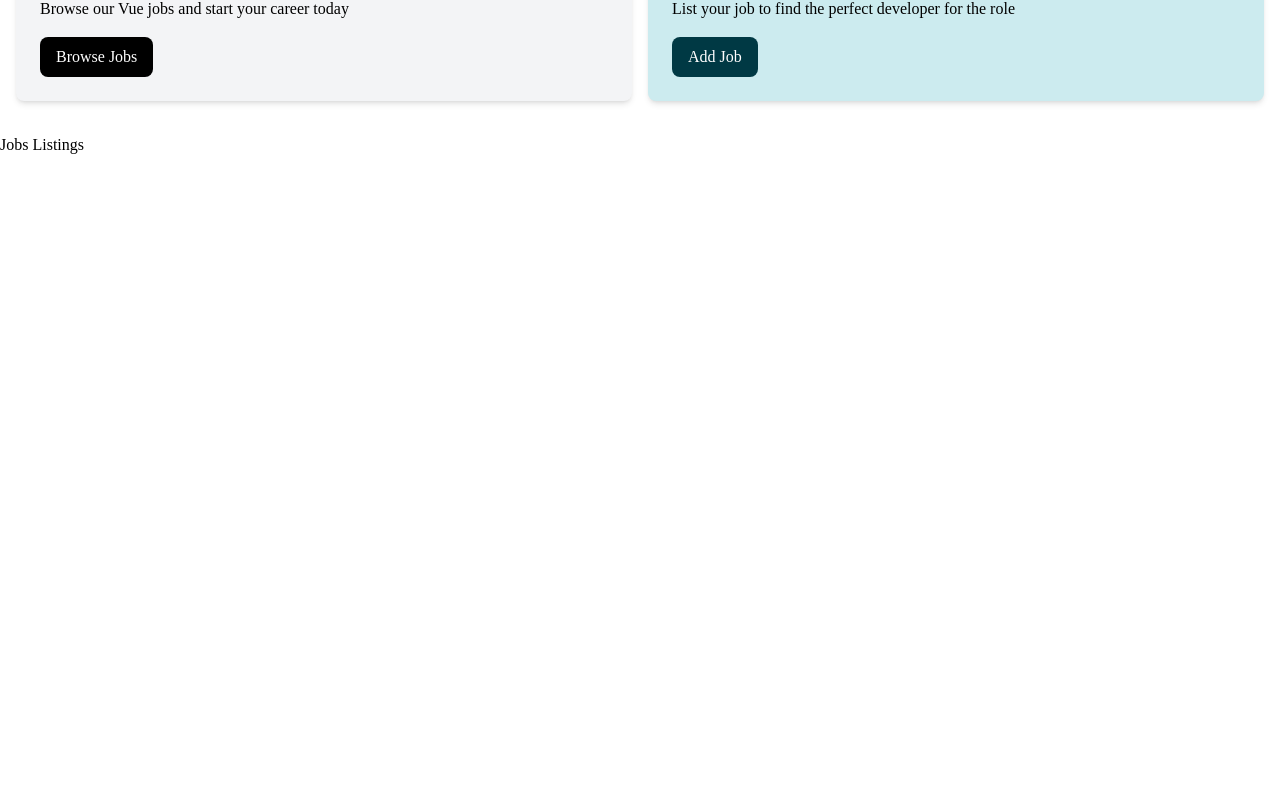
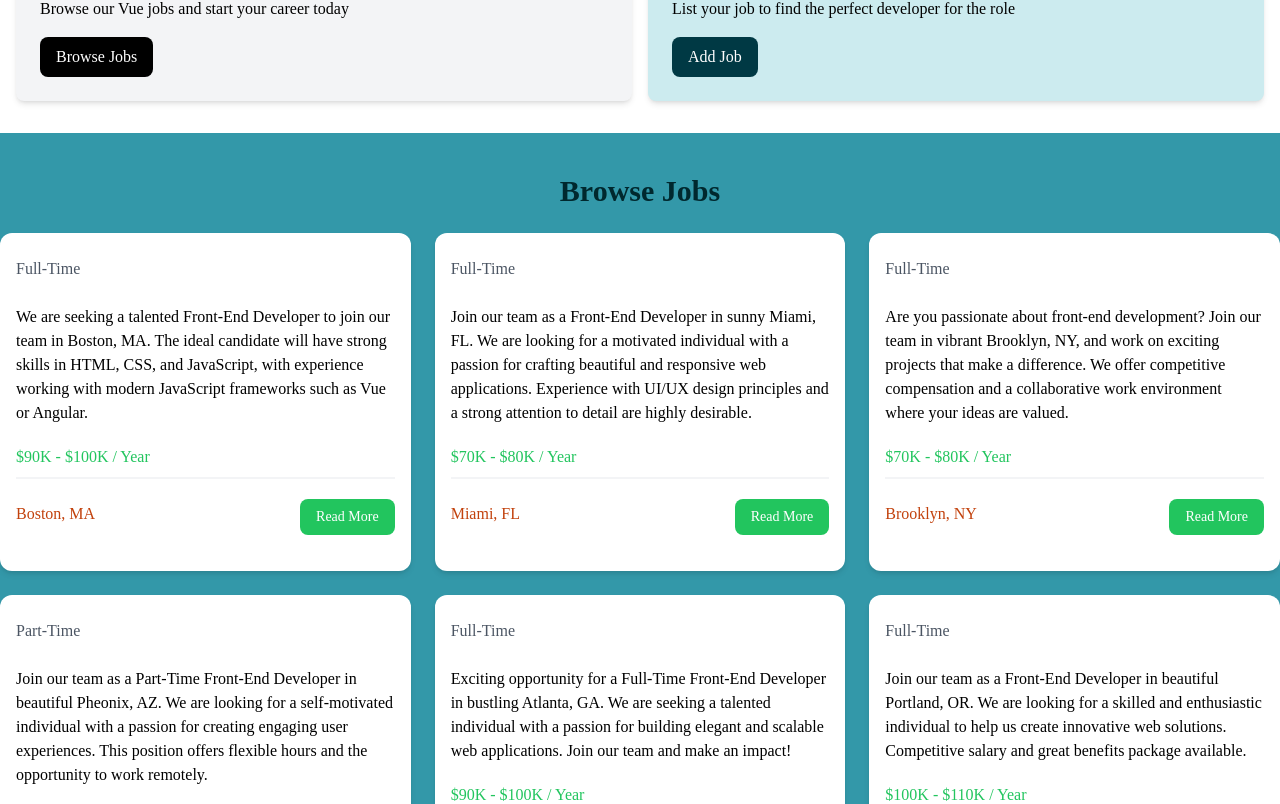
Before and after one commit to Lu-Smith/vue_api_jobs, a Vue app: page / in a window 1280 px wide. Shown: the part 476-1280 px from the top of the page. Before the commit the page ends 800 px from the top, so only its background shows below. Built offline with nearby package versions, Linux system fonts and the light colour scheme.

Commit message:
Updated JobsListenings.vue

```diff
--- a/src/components/JobsListings.vue
+++ b/src/components/JobsListings.vue
@@ -1,9 +1,19 @@
 <template>
-  <h2>Jobs Listings</h2>
+  <section class="bg-customBlue-400 px-4, py-10">
+    <div class="container-xl lg:container m-auto" >
+      <h2 class="text-3xl font-bold text-customBlue-900 mb-6 text-center">
+        Browse Jobs
+      </h2>
+      <div class="grid grid-cols-1 md:grid-cols-3 gap-6">
+        <JobListing v-for="job in jobs" :key="job.id" :job="job"/>
+      </div>
+    </div>
+  </section>
 </template>
 
 <script setup lang="ts">
   import jobData from '../jobs.json';
+  import JobListing from './JobListing.vue';
   import { ref } from 'vue';
 
   const jobs = ref(jobData);
```
